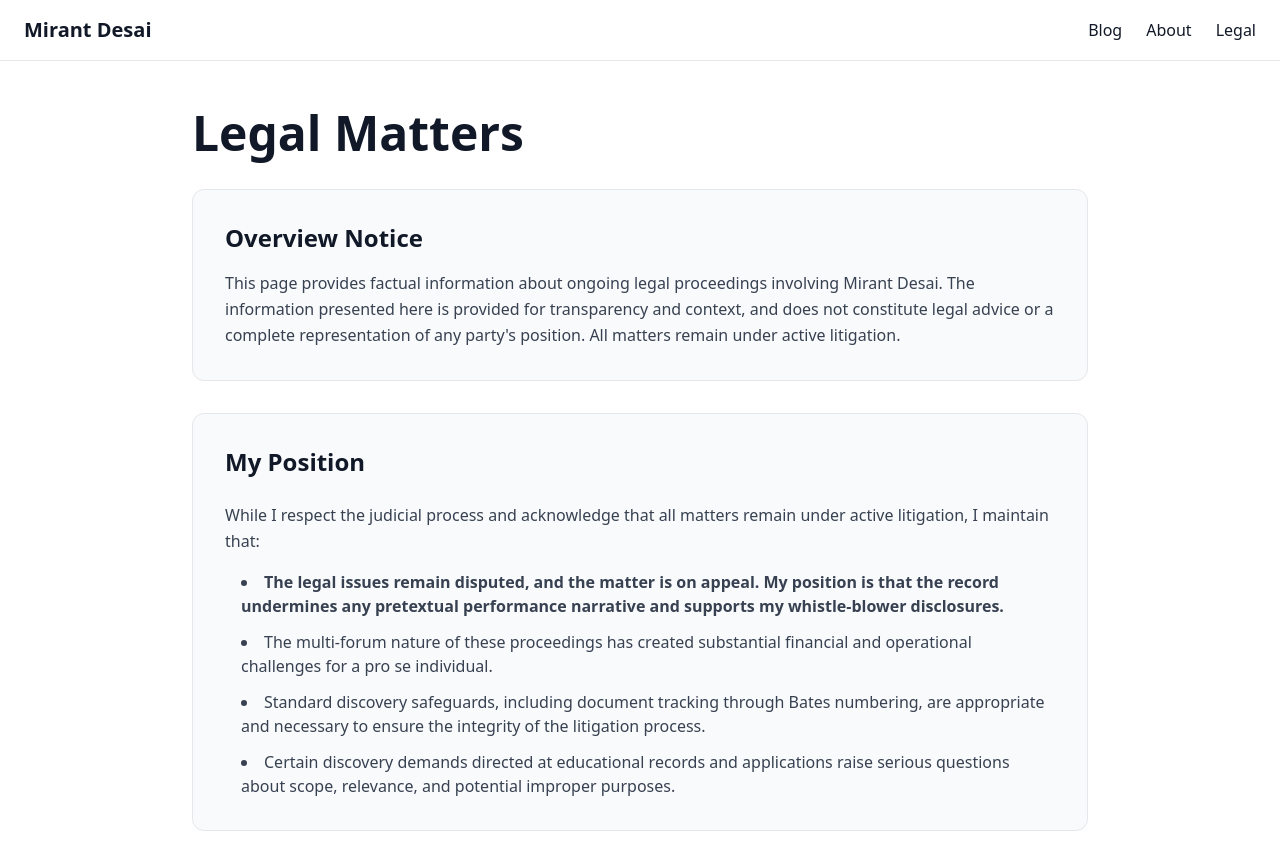
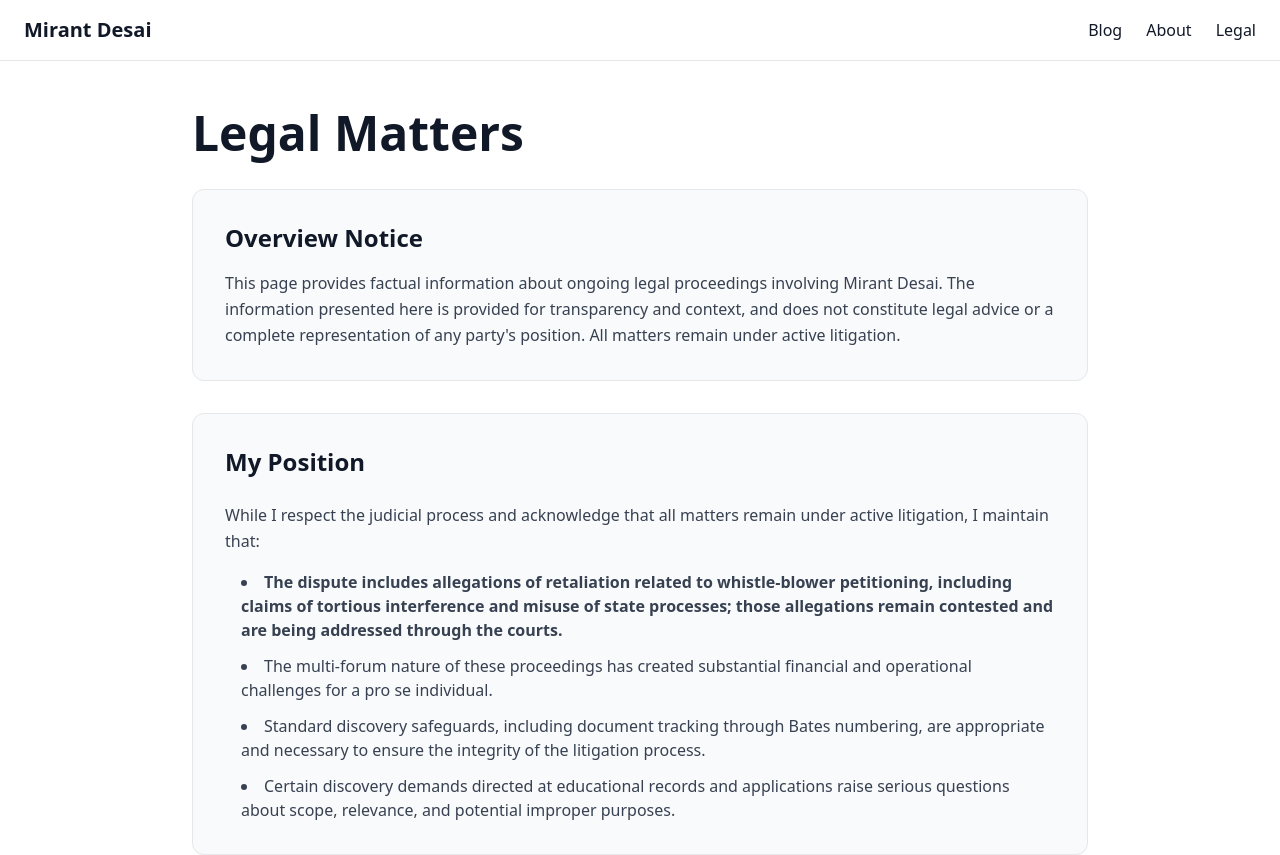
Before and after one commit to mirantdesai23/mirantdesai23.github.io, a Next.js app: page /legal in a window 1280 px wide. Shown: the top 855 px of the page. Built offline with nearby package versions, Linux system fonts and the light colour scheme.

Commit message:
Update legal retaliation wording

```diff
--- a/app/legal/page.tsx
+++ b/app/legal/page.tsx
@@ -23,8 +23,9 @@ export default function Legal() {
           <ul className="list-disc list-inside text-gray-700 space-y-3 ml-4">
             <li>
               <strong>
-                The legal issues remain disputed, and the matter is on appeal. My position is that the record
-                undermines any pretextual performance narrative and supports my whistle-blower disclosures.
+                The dispute includes allegations of retaliation related to whistle-blower petitioning, including
+                claims of tortious interference and misuse of state processes; those allegations remain contested
+                and are being addressed through the courts.
               </strong>
             </li>
             <li>
```
